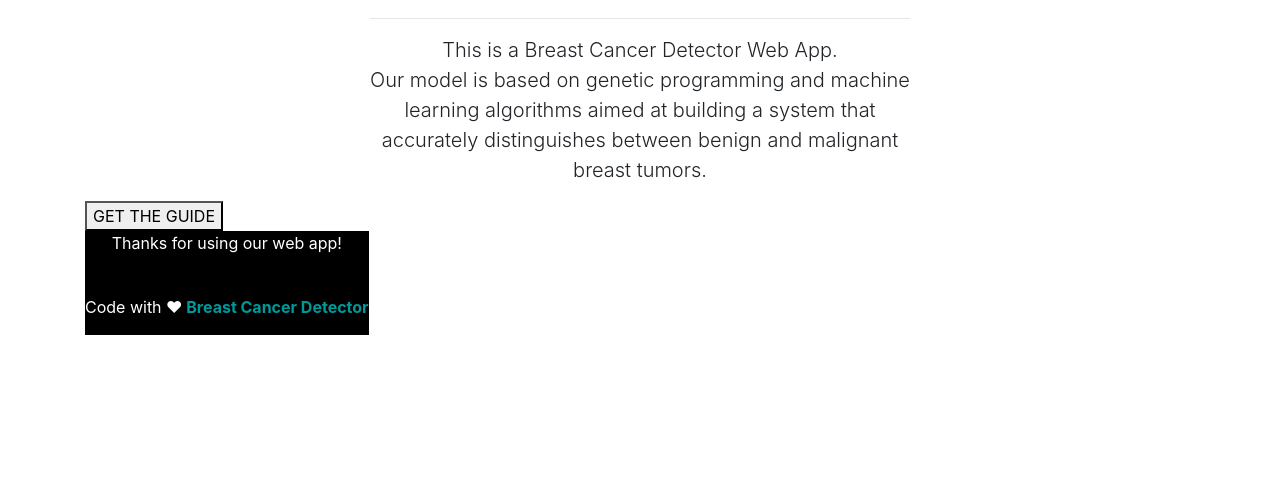
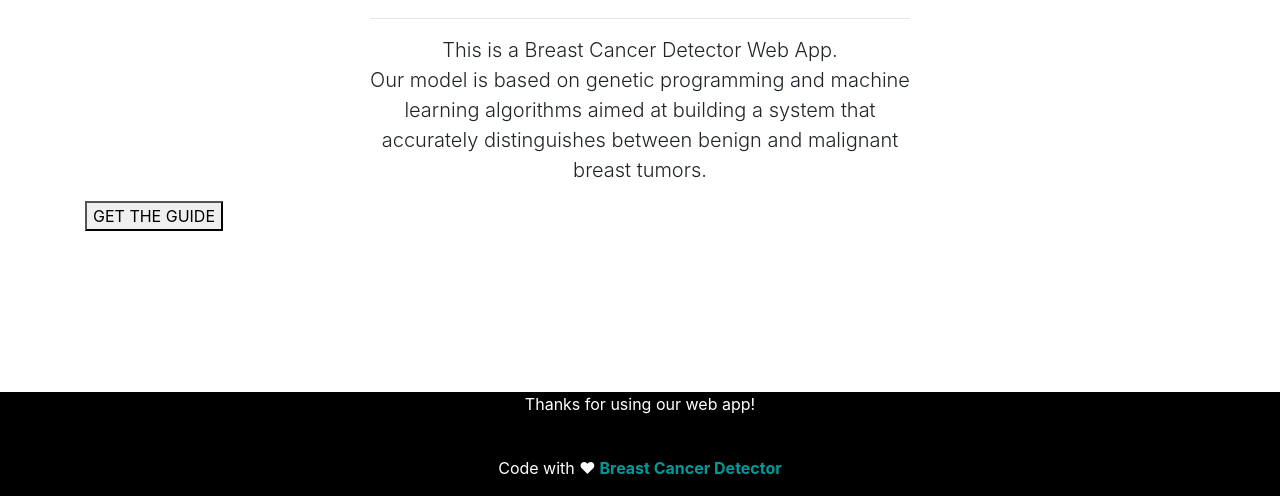
Before and after one commit to Pratyush-exe/breast-cancer-detector-app, a Flask app: page / in a window 1280 px wide. Shown: the part 304-800 px from the top of the page. Run offline with Flask 2, Linux system fonts and the light colour scheme; some libraries are stand-ins or nearby versions.

Commit message:
Update index.html

```diff
--- a/templates/index.html
+++ b/templates/index.html
@@ -50,7 +50,7 @@
 
 <div class="container-fluid">
     <div class="row">
-        <footer class="bottom navbar-light" style="background: black;color: white;text-align: center;">
+        <footer class="fixed-bottom navbar-light" style="background: black;color: white;text-align: center;">
             <p>Thanks for using our web app! </p>
     	    <br>
 	    <p>Code with ❤<b><a href="link for github" style="color:#009999"> Breast Cancer Detector</a></p></b>
```
